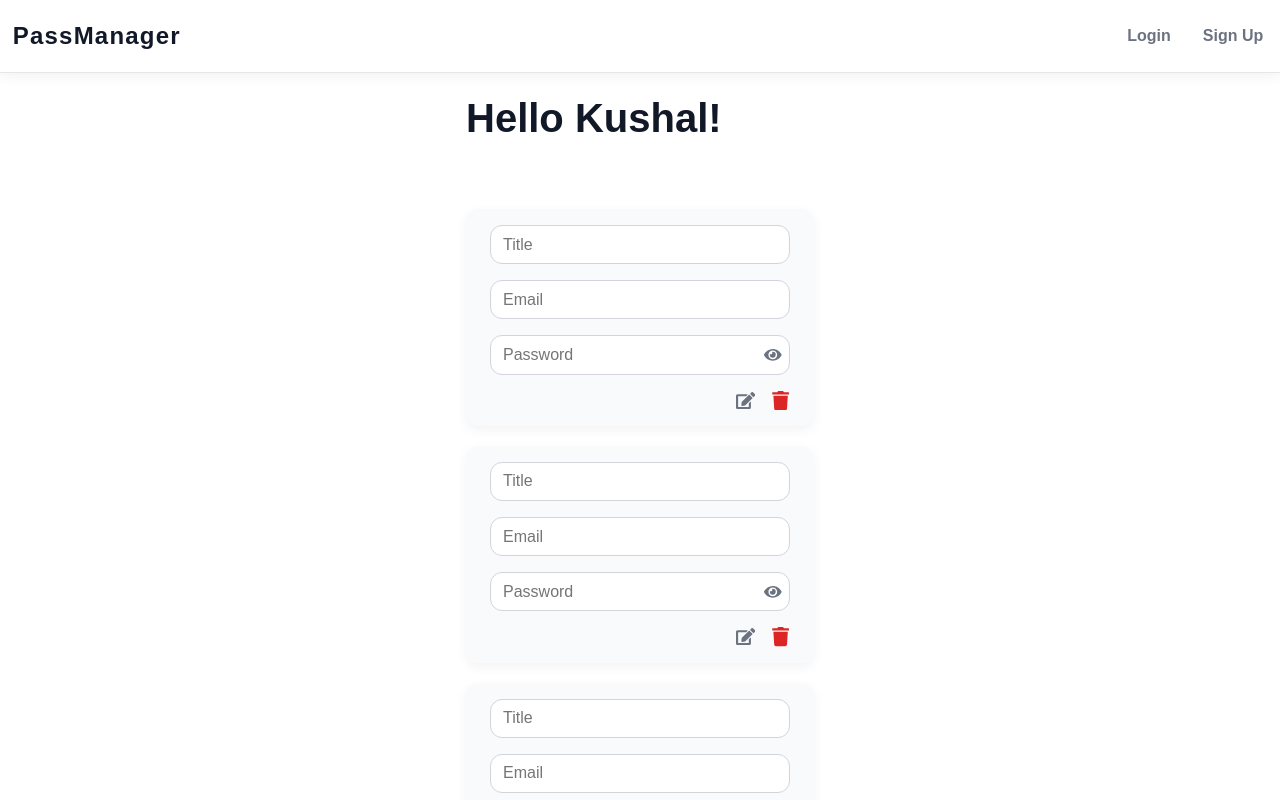
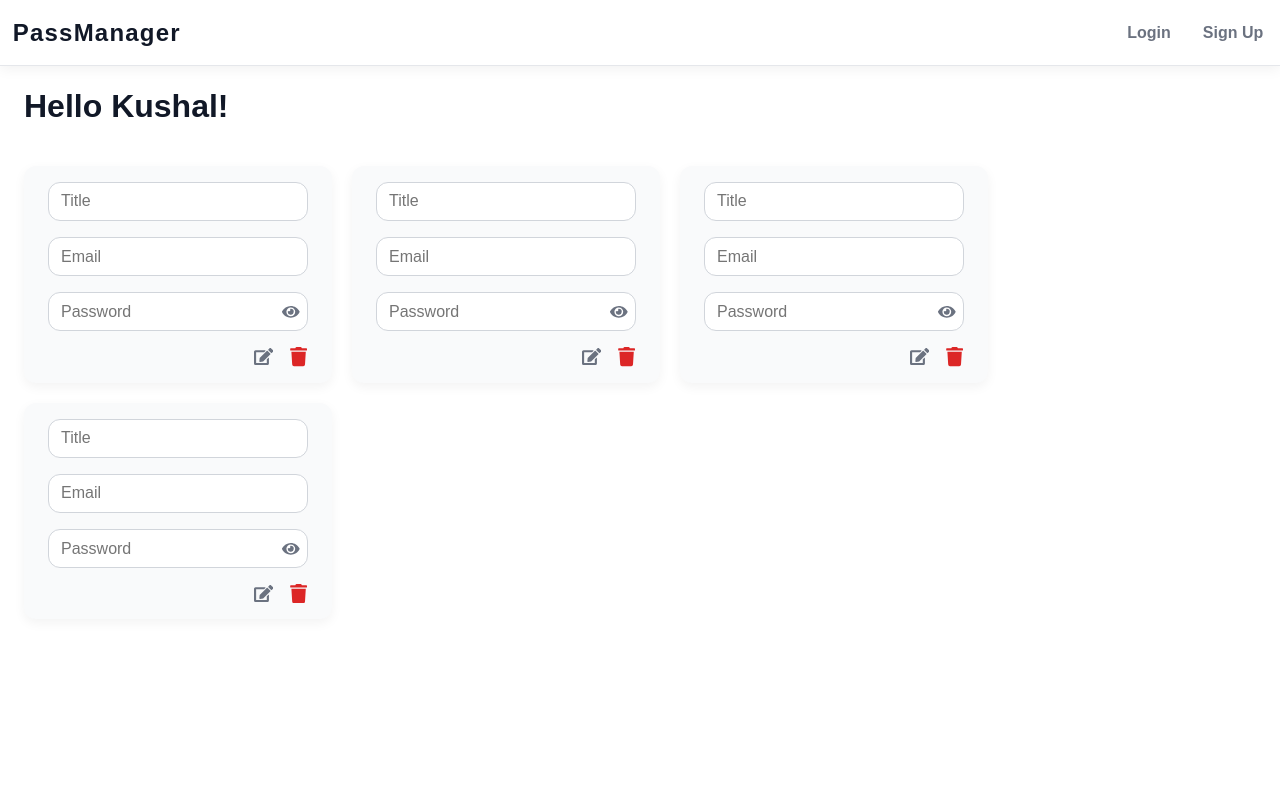
Before and after one commit to kushalshah0/password-manager, a React (Vite) app in the folder frontend/: page /dashboard in a window 1280 px wide. Shown: the top 800 px of the page. Built offline with nearby package versions, Linux system fonts and the light colour scheme.

Commit message:
working on styles

```diff
--- a/frontend/src/components/Dashboard/Dashboard.jsx
+++ b/frontend/src/components/Dashboard/Dashboard.jsx
@@ -4,7 +4,6 @@ import PasswordCard from '../PasswordCard/PasswordCard'
 
 const Dashboard = () => {
   return (
-    <div>
       <section aria-label="Dashboard" style={styles.dashboard}>
         <h1 style={styles.greeting}>Hello Kushal!</h1>
         <div aria-label="Stored passwords" role="list" style={styles.passwordsList}>
@@ -14,7 +13,6 @@ const Dashboard = () => {
           <PasswordCard />
         </div>
       </section>
-    </div>
   )
 }
 
--- a/frontend/src/components/PasswordCard/PasswordCard.jsx
+++ b/frontend/src/components/PasswordCard/PasswordCard.jsx
@@ -5,6 +5,15 @@ import { FaEye, FaEyeSlash, FaEdit, FaTrash } from 'react-icons/fa';
 const PasswordCard = ({ title, email, password }) => {
     const [hovered, setHovered] = useState(false);
     const [isPasswordVisible, setIsPasswordVisible] = useState(false);
+    const [updatePass, setUpdatePass] = useState({
+        id: "",
+        bool: false,
+    });
+
+    const [newPassdData, setNewPassData] = useState({
+        title: "",
+        password: "",
+    });
 
     const togglePasswordVisibility = () => {
         setIsPasswordVisible(!isPasswordVisible);
@@ -101,6 +110,8 @@ const PasswordCard = ({ title, email, password }) => {
                     width: '100%',
                 }}
             >
+                {!updatePass.bool ? (
+                    <>
                         <button
                             type="button"
                             aria-label="Edit password card"
@@ -114,6 +125,16 @@ const PasswordCard = ({ title, email, password }) => {
                                 padding: 0,
                                 display: 'flex',
                                 alignItems: 'center',
+                            }}
+                            onClick={() => {
+                                setUpdatePass({
+                                    id: "",
+                                    bool: true,
+                                });
+                                setNewPassData({
+                                    title: title,
+                                    password: password,
+                                });
                             }}
                         >
                             <FaEdit />
@@ -131,12 +152,61 @@ const PasswordCard = ({ title, email, password }) => {
                                 padding: 0,
                                 display: 'flex',
                                 alignItems: 'center',
+                                transition: 'all 200ms ease-in -out',
                             }}
                         >
                             <FaTrash />
                         </button>
+                    </>
+                ) : (
+                    <div style={{ display: 'flex', gap: '0.5rem' }}>
+                        <button
+                            type="button"
+                            aria-label="Cancel password card"
+                            style={{
+                                WebkitTapHighlightColor: 'transparent',
+                                background: '#fff',
+                                border: '1px solid #d1d5db',
+                                cursor: 'pointer',
+                                color: '#000',
+                                fontSize: '0.8rem',
+                                padding: '0.5rem 1rem',
+                                borderRadius: '0.75rem',
+                                display: 'flex',
+                                alignItems: 'center',
+                            }}
+                            onClick={() => {
+                                setUpdatePass({
+                                    id: "",
+                                    bool: false,
+                                });
+                            }}
+                        >
+                            Cancel
+                        </button>
+                        <button
+                            type="button"
+                            aria-label="Update password card"
+                            style={{
+                                WebkitTapHighlightColor: 'transparent',
+                                background: '#000',
+                                border: 'none',
+                                cursor: 'pointer',
+                                color: '#fff',
+                                fontSize: '0.8rem',
+                                padding: '0.5rem 1rem',
+                                borderRadius: '0.75rem',
+                                display: 'flex',
+                                alignItems: 'center',
+                            }}
+                            onClick={() => { }}
+                        >
+                            Update
+                        </button>
                     </div>
+                )}
             </div>
+        </div >
     );
 };
 
--- a/frontend/src/styles/style.js
+++ b/frontend/src/styles/style.js
@@ -23,7 +23,7 @@ export const styles = {
     top: 0,
     left: 0,
     right: 0,
-    height: '72px',
+    height: '65px',
     backgroundColor: '#ffffff',
     borderBottom: '1px solid #e5e7eb',
     display: 'flex',
@@ -117,21 +117,21 @@ export const styles = {
     display: 'flex',
     flexDirection: 'column',
     gap: '2rem',
-    maxWidth: '700px',
-    width: '100%',
   },
   greeting: {
     fontWeight: 800,
-    fontSize: '2.5rem',
+    fontSize: '2rem',
     color: '#111827',
-    marginBottom: '1rem',
+    marginBottom: '-.7rem',
     userSelect: 'none',
   },
   passwordsList: {
-    marginTop: '1.25rem', // mt-5
-    display: 'grid',
-    gridTemplateColumns: '1fr', // default 1 column
-    gap: '1.25rem', // gap-5
+    marginTop: '1.25rem',
+    display: 'flex',
+    flexWrap: 'wrap',
+    gridTemplateColumns: '1fr',
+    gap: '1.25rem',
+    marginBottom: '2rem',
   },
 
   passwordCard: {
@@ -144,7 +144,7 @@ export const styles = {
     alignItems: 'center',
     transition: 'all 0.3s cubic-bezier(0.4, 0, 0.2, 1)',
     cursor: 'default',
-    maxWidth: '300px',
+    maxWidth: '260px',
   },
   passwordCardHover: {
     boxShadow: '0 6px 15px rgba(0, 131, 255, 0.15)',
```
Lines whose indentation alone changed are shown as unchanged.
